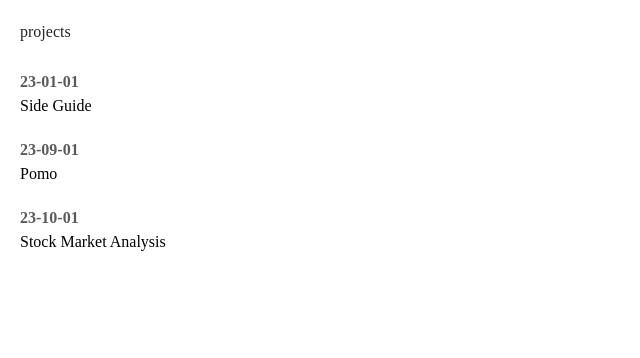
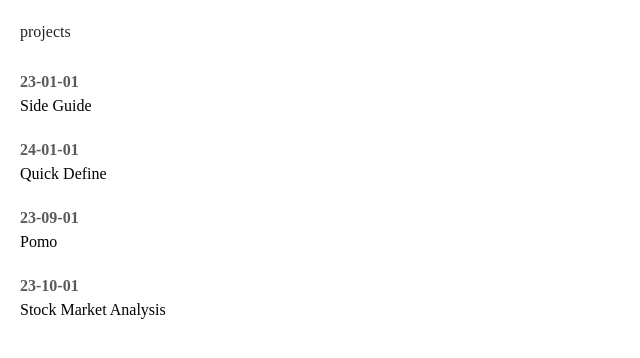
Before and after one commit to calebchiang/portfolio, a React (Create React App) app: page /projects in a window 1280 px wide. Shown: the top 358 px of the page, without its empty margins (0-640 px from the left). Built offline with nearby package versions, Linux system fonts and the light colour scheme.

Commit message:
Updated projects page with new project information.

```diff
--- a/src/components/Project.js
+++ b/src/components/Project.js
@@ -58,6 +58,51 @@ const projectsData = [
 
     {
         id:2,
+        date:"24-01-01",
+        name: "Quick Define",
+        description: "Chrome Extension, Study Tool",
+        summary: () => (
+            <>
+                <strong>Summary:</strong>
+                <br />
+                <br />
+                Quick Define is a Chrome extension designed to streamline your reading and
+                web browsing experience by offering instant word definitions with a simple highlight.
+                Ideal for students who use their laptops for readings, this lightweight tool fetches
+                definitions from reputable sources and displays them in a convenient tooltip right on
+                your current webpage. With Quick Define, you no longer need to navigate away from your
+                page or disrupt your flow of reading to understand new vocabulary. It embodies the perfect
+                blend of simplicity, efficiency, and utility, making it an essential tool for enhancing
+                your web browsing and learning experience.
+                <br />
+                <br />
+                Technical Features:
+                <ul>
+                    <li>Content Scripts: Core functionality resides in the content script that interact directly with the content of web pages.</li>
+                    <li>Background Script: A background script handles API calls to fetch definition.</li>
+                    <li>External Dictionary: The extension leverages an external dictionary API (e.g., DictionaryAPI.dev) to fetch definitions, ensuring that users receive accurate and comprehensive explanations for selected words. </li>
+                </ul>
+                <br/>
+                <br/>
+
+                <div className="github-icon2">
+                    <a href="https://github.com/calebchiang/quick_define" target="_blank" rel="noopener noreferrer" style={{ color: 'black' }}>
+                        <FontAwesomeIcon icon={faGithub} style={{ color: 'black' }} />
+                    </a>
+                </div>
+
+            </>
+        ),
+        open: false,
+        screenshots: [
+            '/images/quick_define.png',
+            '/images/quick_define2.png'
+
+        ]
+    },
+
+    {
+        id:3,
         date:"23-09-01",
         name:"Pomo",
         description:"Productivity Tool, Chrome Extension",
@@ -113,7 +158,7 @@ const projectsData = [
     },
 
     {
-        id:3,
+        id:4,
         date:"23-10-01",
         name: "Stock Market Analysis",
         description: "Full Stack Web Application, ",
```
Also changed, not shown: public/images/quick_define.png (added), public/images/quick_define2.png (added).
